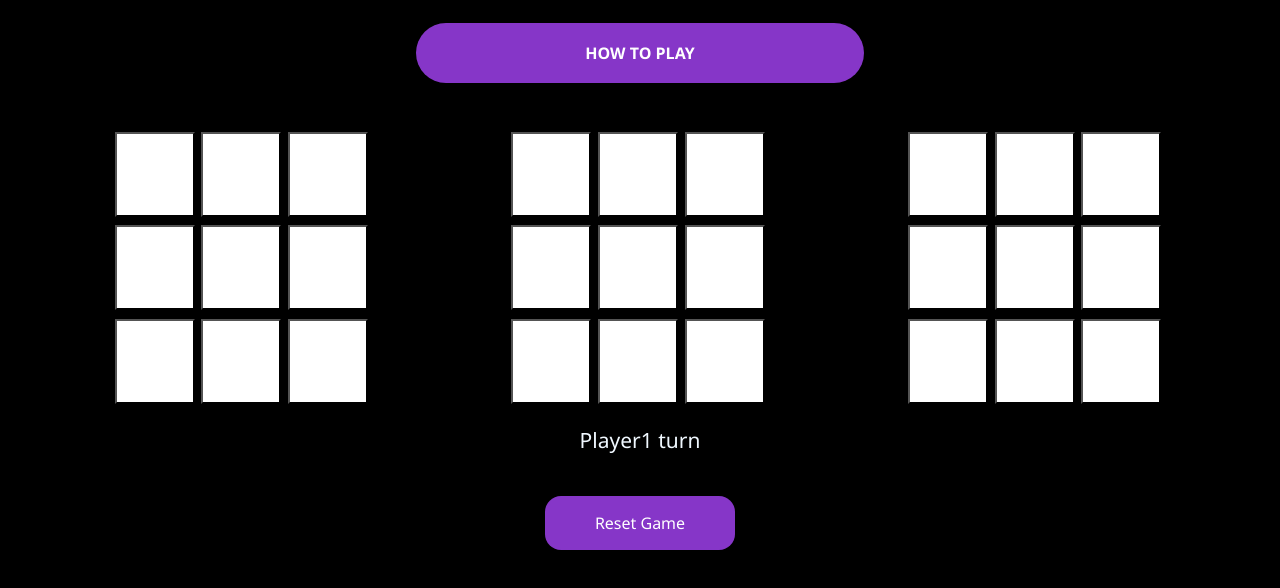
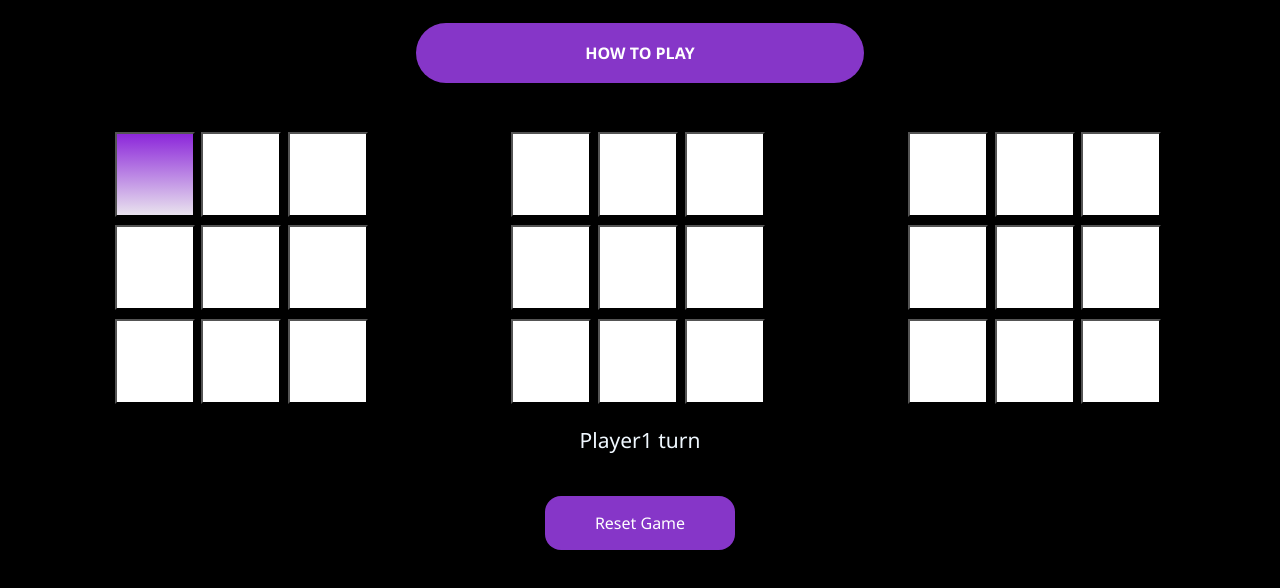
Before and after one commit to Rezul04/trinity_tic_tac_toe_js, a plain HTML site: page index.html in a window 1280 px wide. In both pictures the pointer is over the button 154 px from the left and 336 px from the top of the page. Shown: the part 162-750 px from the top of the page. Drawn offline with Linux system fonts and the light colour scheme.

Commit message:
Update style.css .b1 hover

```diff
--- a/style.css
+++ b/style.css
@@ -48,7 +48,7 @@
 #reset-btn:hover, .press:hover, .how:hover,  .x:hover,#new-btn:hover {
   background-image:linear-gradient(rgb(154, 54, 230),rgb(202, 157, 239))
 }
-.left:hover, .right:hover, b1:hover, .b2:hover, .b3:hover{
+.left:hover, .right:hover, .b1:hover, .b2:hover, .b3:hover{
   background-image:linear-gradient(rgb(140, 39, 218),rgb(233, 227, 238));
 }
 #msg {
```
